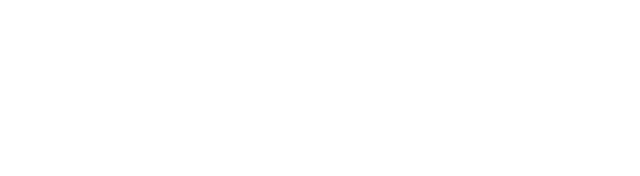
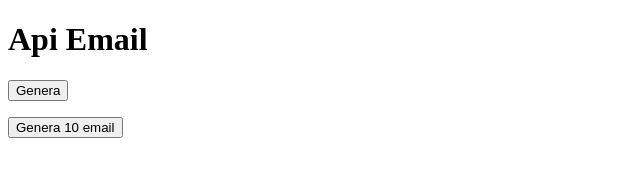
Before and after one commit to orlandomanfredini/vue-email-list, a plain HTML site: page index.html in a window 1280 px wide. Shown: the whole page, without its empty margins (0-640 px from the left). Drawn offline with nearby package versions, Linux system fonts and the light colour scheme.

Commit message:
ADD: sto cercando di generare sempre 10 mail senza concatenarle alle precedenti

```diff
--- a/css/style.css
+++ b/css/style.css
@@ -0,0 +1,3 @@
+ul, li, menu{
+    list-style: none;
+}
--- a/index.html
+++ b/index.html
@@ -8,9 +8,16 @@
 </head>
 <body>
     <script src="https://unpkg.com/vue@3/dist/vue.global.js"></script>
+    <div id="app">
+        <h1> {{title}}</h1>
+        <button @click="generateEmail()">Genera</button>
+        <p>{{email.text}}</p>
 
-
-    <div id="app"></div>
+        <button @click="generateEmails(10)">Genera 10 email</button>
+        <ul>
+            <li v-for="(email, i) in emails">{{email}}</li>
+        </ul>
+    </div>
     <script src="https://cdn.jsdelivr.net/npm/axios/dist/axios.min.js"></script>
     <script src="./js/app.js"></script>
 </body>
--- a/js/app.js
+++ b/js/app.js
@@ -1,9 +1,51 @@
+// Utilizzando Vue
+// Attraverso l’apposita API di Boolean https://flynn.boolean.careers/exercises/api/random/mail generare
+// 10 indirizzi email e stamparli in pagina all’interno di una lista.
+
+
+// Bonus
+// Far comparire gli indirizzi email solamente quando sono stati tutti generati.
+
+
+
 const { createApp } = Vue
 
   createApp({
     data() {
       return {
-        message: 'Hello Vue!'
+        title: 'Api Email',
+        email: {},
+        emails: [],
       }
+    },
+    methods: {
+        generateEmail(){
+            axios
+            .get('https://flynn.boolean.careers/exercises/api/random/mail')
+            .then((response)=>{
+                console.log(response.data);
+                this.email.text = response.data.response;
+            })
+        },
+
+        generateEmails(n){
+            array = [];
+            for(let i = 0; i < n; i++){
+
+                axios
+                .get('https://flynn.boolean.careers/exercises/api/random/mail')
+                .then((res)=>{
+
+                    array.push(res.data.response);
+                })
+                for(let j = 0; j < array.length; i++){
+                    this.emails.push(array[j]);
+                 }
+             }
+
+
+
+
+        }
     }
   }).mount('#app')
```
